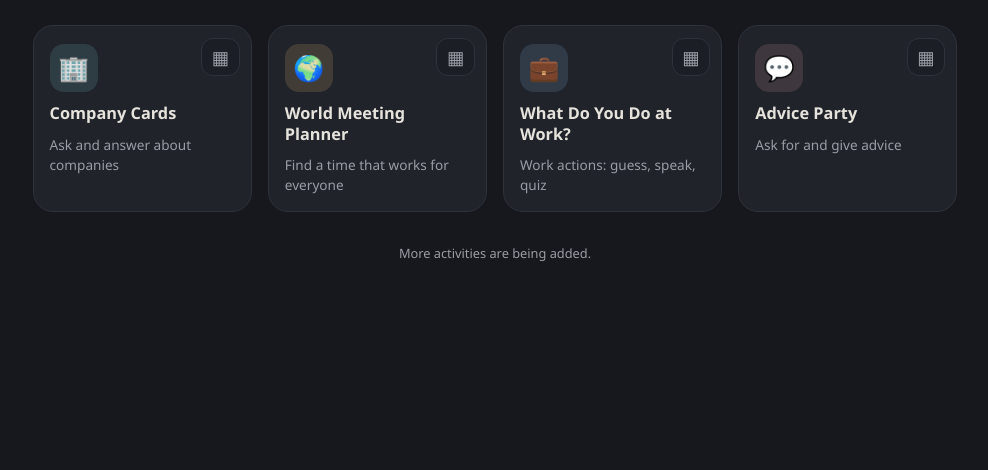
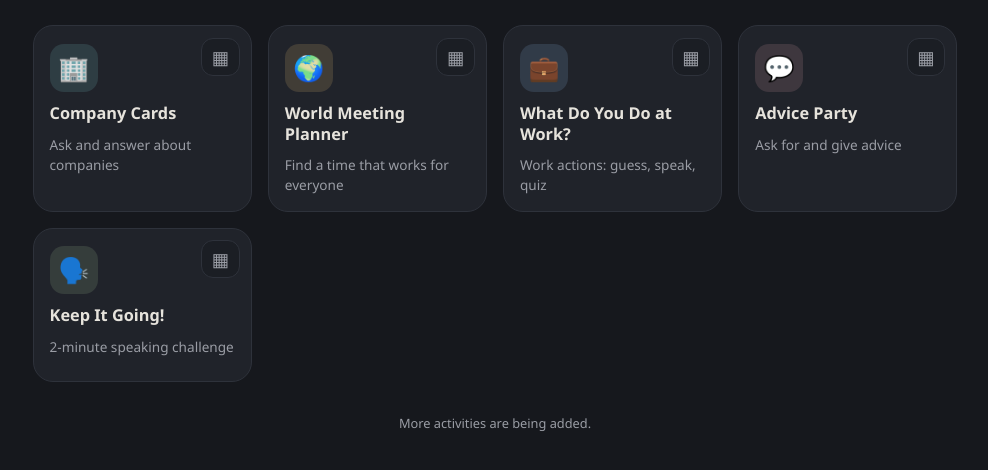
Before and after one commit to business-english-tools/business-english-tools.github.io, a plain HTML site: page index.html in a window 1280 px wide. Shown: the part 116-586 px from the top of the page, without its empty margins (145-1133 px from the left). Drawn offline with nearby package versions, Linux system fonts and the light colour scheme.

Commit message:
Add files via upload

```diff
--- a/index.html
+++ b/index.html
@@ -57,6 +57,15 @@
         <p>Ask for and give advice</p>
       </a>
       <button class="qr-btn" aria-label="Show QR code for Advice Party">▦</button>
+    </div>
+
+    <div class="tile sage">
+      <a class="tile-link" href="activities/keep_it_going.html">
+        <span class="icon" aria-hidden="true">🗣️</span>
+        <h2>Keep It Going!</h2>
+        <p>2-minute speaking challenge</p>
+      </a>
+      <button class="qr-btn" aria-label="Show QR code for Keep It Going!">▦</button>
     </div>
 
   </main>
```
